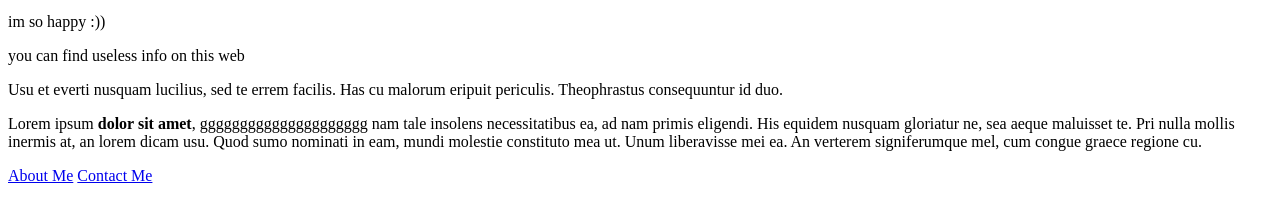
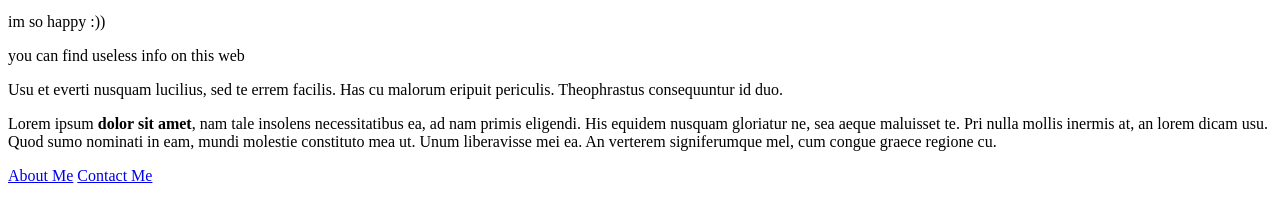
Before and after one commit to DanialFaraji/webtest, a plain HTML site: page index.html in a window 1280 px wide. Shown: the part 87-291 px from the top of the page. Drawn offline with Linux system fonts and the light colour scheme.

Commit message:
retry for index, stash

```diff
--- a/index.html
+++ b/index.html
@@ -8,7 +8,7 @@
 <p> im so happy :)) </p>
 <p> you can find useless info on this web </p>
 <p> Usu et everti nusquam lucilius, sed te errem facilis. Has cu malorum eripuit periculis. Theophrastus consequuntur id duo.</p>
-<p> Lorem ipsum <b> dolor sit amet</b>, ggggggggggggggggggggg nam tale insolens necessitatibus ea, ad nam primis eligendi. His equidem nusquam gloriatur ne, sea aeque maluisset te. Pri nulla mollis inermis at, an lorem dicam usu. Quod sumo nominati in eam, mundi molestie constituto mea ut. Unum liberavisse mei ea. An verterem signiferumque mel, cum congue graece regione cu. </p>
+<p> Lorem ipsum <b> dolor sit amet</b>, nam tale insolens necessitatibus ea, ad nam primis eligendi. His equidem nusquam gloriatur ne, sea aeque maluisset te. Pri nulla mollis inermis at, an lorem dicam usu. Quod sumo nominati in eam, mundi molestie constituto mea ut. Unum liberavisse mei ea. An verterem signiferumque mel, cum congue graece regione cu. </p>
 <a href="abautme.html">About Me</a>
 <a href="contactme.html">Contact Me</a>
 <h1> bybye :) </h1>
```
